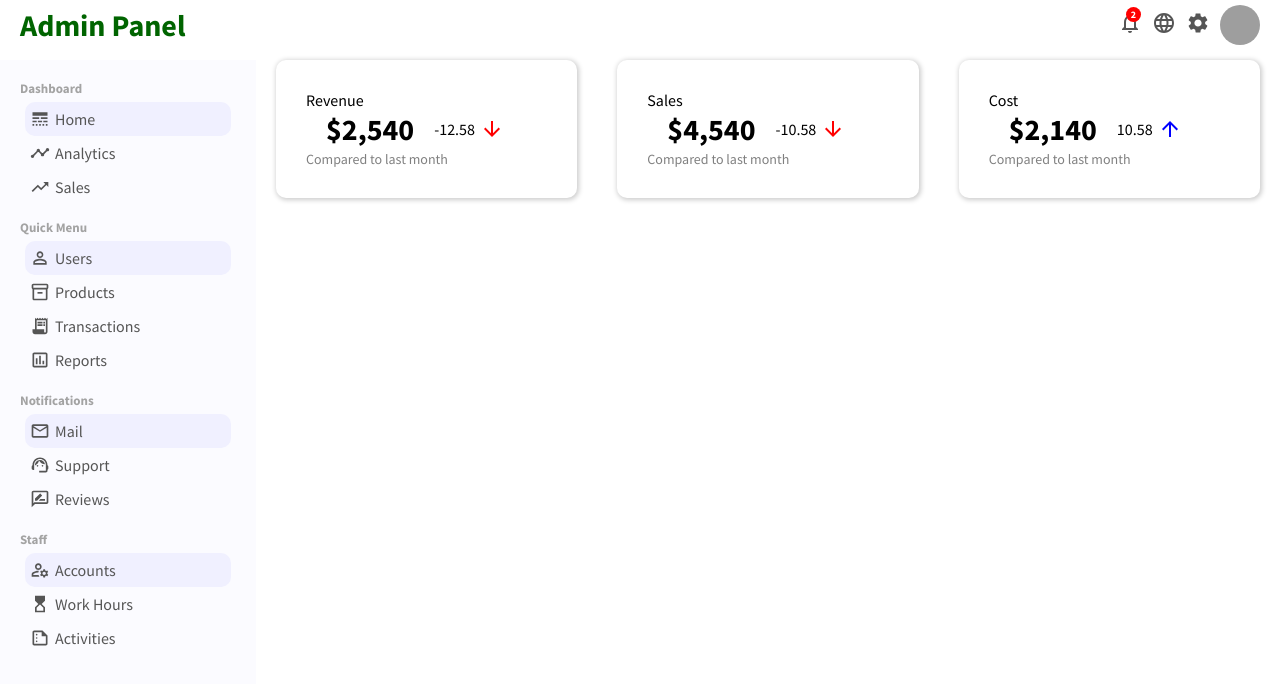
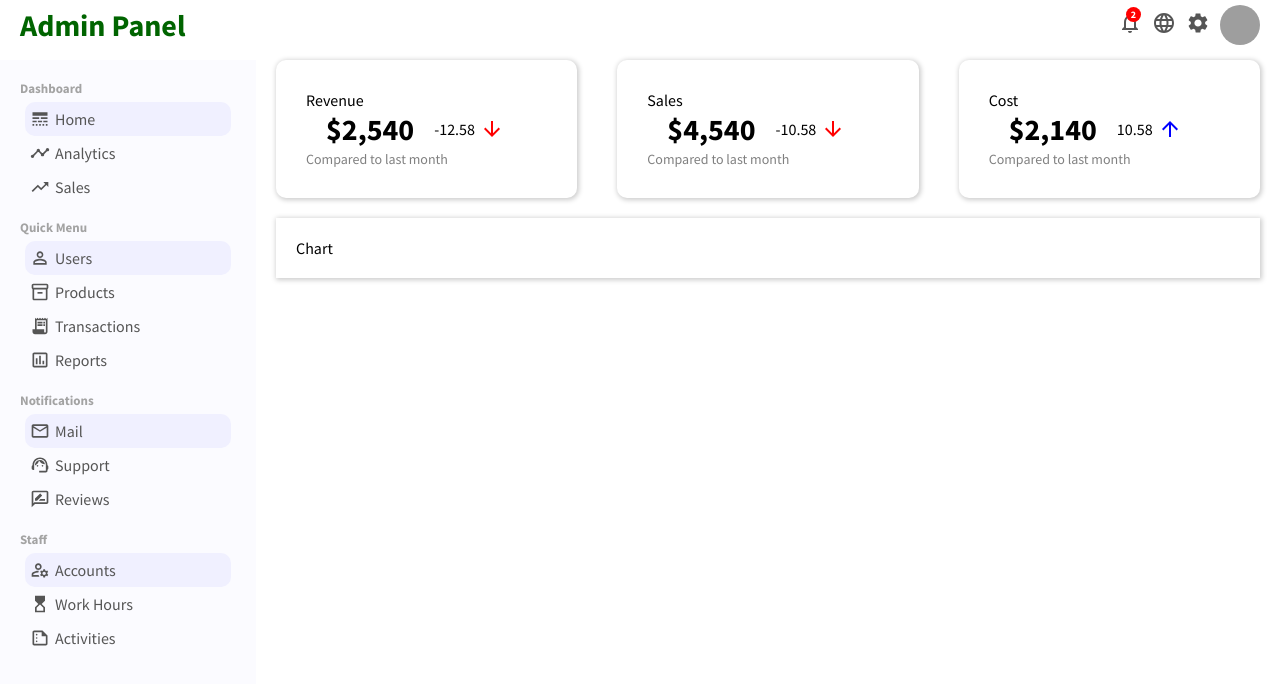
Before and after one commit to PJMantoss/admin_panel, a React (Create React App) app: page / in a window 1280 px wide. Shown: the top 684 px of the page. Built offline with nearby package versions, Linux system fonts and the light colour scheme; grey boxes are pictures that could not be loaded.

Commit message:
update App

```diff
--- a/src/pages/home/Home.js
+++ b/src/pages/home/Home.js
@@ -1,11 +1,13 @@
 import React from 'react';
 import FeaturedInfo from '../../components/featuredInfo/FeaturedInfo';
+import Chart from '../../components/chart/Chart';
 import './home.css';
 
 function Home() {
   return (
     <div className='home'>
         <FeaturedInfo />
+        <Chart />
     </div>
   )
 }
```
